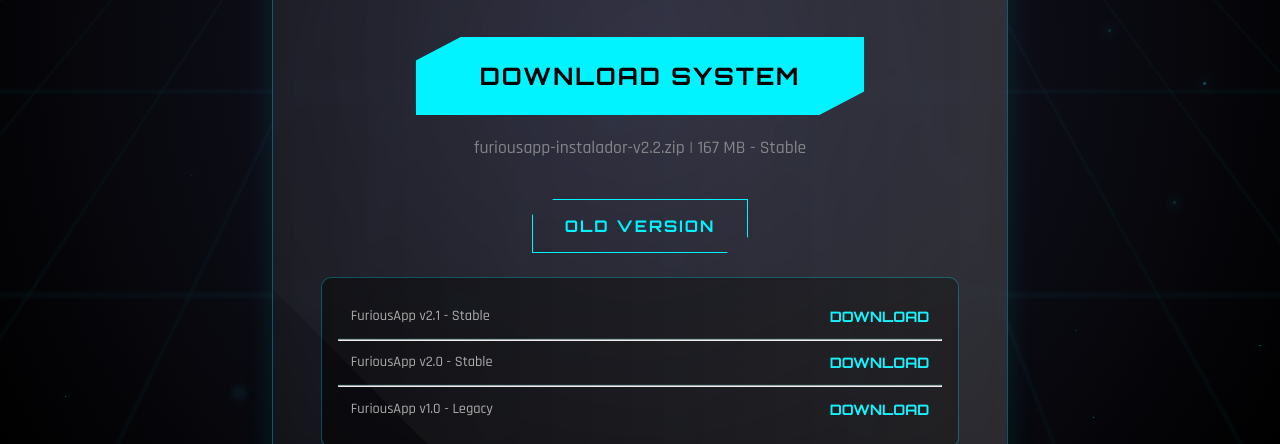
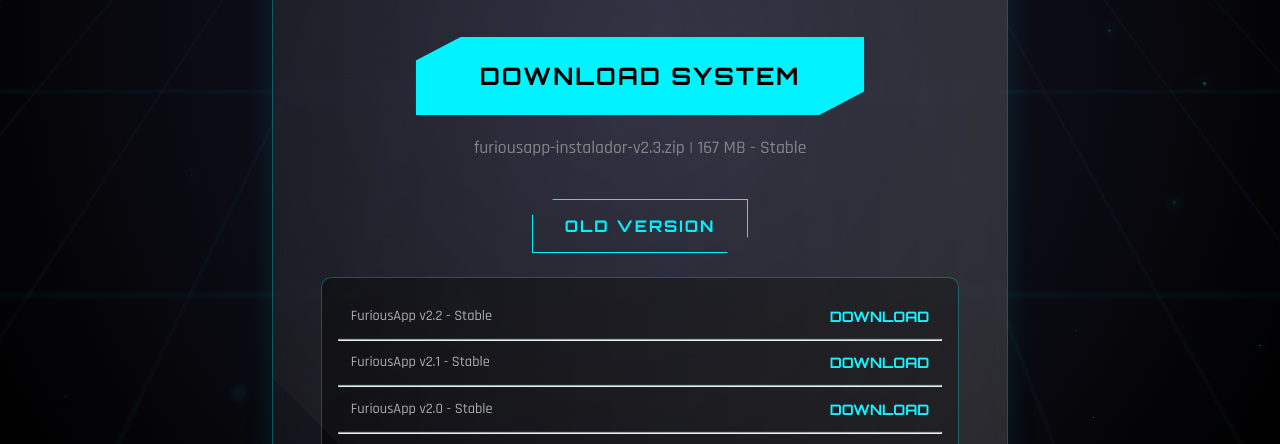
Before and after one commit to furiousofnightgames/Furiousapp, a plain HTML site: page index.html in a window 1280 px wide. Both pictures are taken after a click on the button "OLD VERSION". Shown: the part 348-792 px from the top of the page. Drawn offline with Linux system fonts and the light colour scheme.

Commit message:
Update index.html

```diff
--- a/index.html
+++ b/index.html
@@ -32,12 +32,12 @@
 
                 <div class="action-area">
                     <!-- Main Download Button (Future Version Placeholder or Current) -->
-                    <a href="https://github.com/furiousofnightgames/Furiousapp/releases/download/v2.2/furiousapp-instalador-v2.2.zip"
+                    <a href="https://github.com/furiousofnightgames/Furiousapp/releases/download/v2.3/furiousapp-instalador-v2.3.zip"
                         class="cyber-button" download>
                         <span class="btn-content">DOWNLOAD SYSTEM</span>
                         <span class="glitch-effect"></span>
                     </a>
-                    <p class="file-info">furiousapp-instalador-v2.2.zip | 167 MB - Stable</p>
+                    <p class="file-info">furiousapp-instalador-v2.3.zip | 167 MB - Stable</p>
 
                     <!-- Old Versions Toggle -->
                     <div class="versions-control">
@@ -49,6 +49,12 @@
                     <!-- Old Versions List (Single unified container) -->
                     <div id="old-versions-list" class="old-versions-container hidden">
 
+                        <div class="version-item">
+                            <span class="version-name">FuriousApp v2.2 - Stable</span>
+                            <a href="https://github.com/furiousofnightgames/Furiousapp/releases/download/v2.2/furiousapp-instalador-v2.2.zip"
+                                class="download-link" download>DOWNLOAD</a>
+                        </div>
+                    <hr>
                         <div class="version-item">
                             <span class="version-name">FuriousApp v2.1 - Stable</span>
                             <a href="https://github.com/furiousofnightgames/Furiousapp/releases/download/v2.1/FuriousApp-instalador-v2.1.zip"
```
